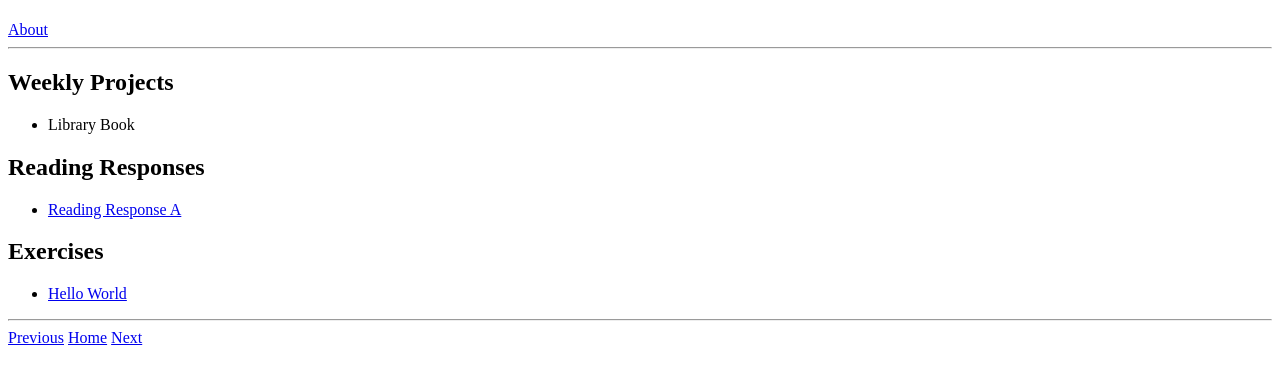
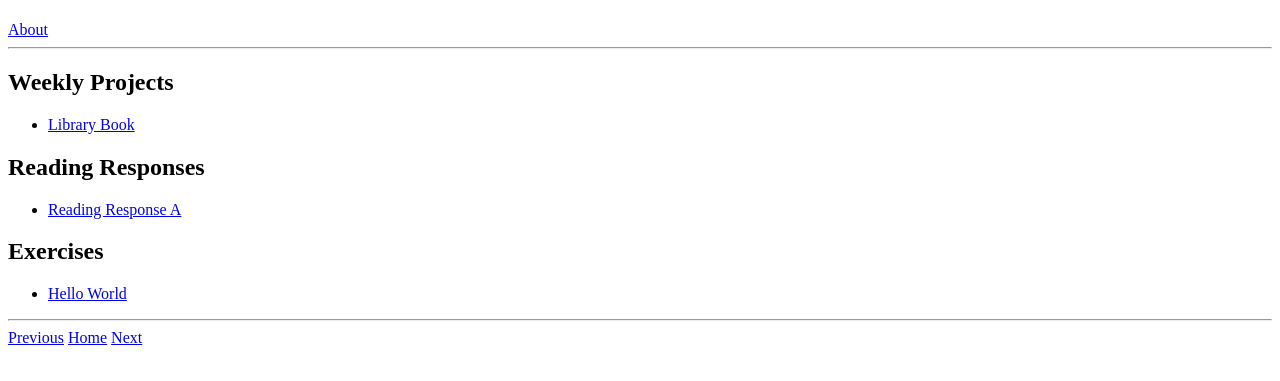
Before and after one commit to mattwolff/summer2018-yale-interactive, a plain HTML site: page index.html in a window 1280 px wide. Shown: the part 59-440 px from the top of the page. Drawn offline with Linux system fonts and the light colour scheme.

Commit message:
extra closing A tag????

```diff
--- a/index.html
+++ b/index.html
@@ -10,7 +10,7 @@
     <hr />
     <h2>Weekly Projects</h2>
     <ul>
-      <li><a href="weekly-projects/library-book/library-book.html"></a>Library Book</a></li>
+      <li><a href="weekly-projects/library-book/library-book.html">Library Book</a></li>
     </ul>
 
     <h2>Reading Responses</h2>
```
